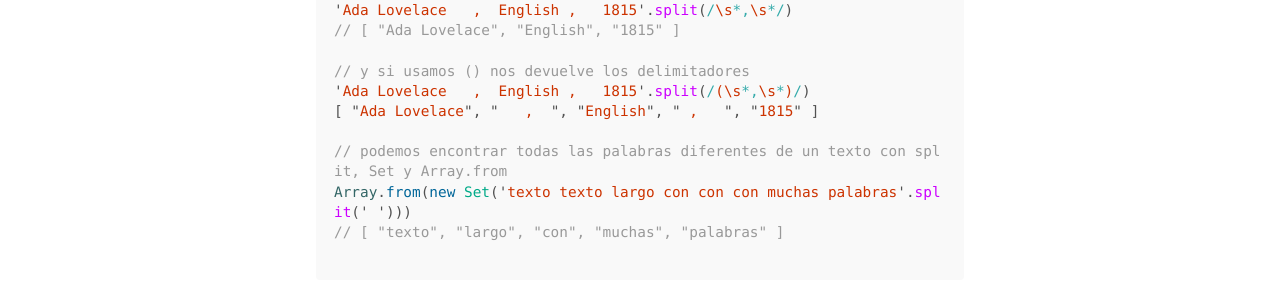
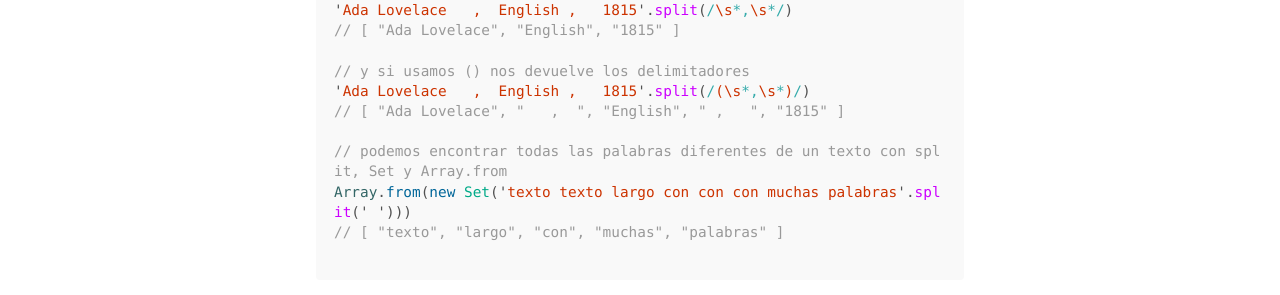
Before and after one commit to juanmirod/juanmirod.github.io, a Jekyll site: the page built from _posts/2017-07-19-javascript-split.markdown, in a window 1280 px wide. Shown: the part 1426-1721 px from the top of the page. Built offline with Jekyll 4.4.1, drawn with Linux system fonts in a browser that asks for light colours.

Commit message:
fix: typo

```diff
--- a/_posts/2017-07-19-javascript-split.markdown
+++ b/_posts/2017-07-19-javascript-split.markdown
@@ -45,7 +45,7 @@ Alan Turin,English,1954`.split('\n').map(line => line.split(','))
 
 // y si usamos () nos devuelve los delimitadores
 'Ada Lovelace   ,  English ,   1815'.split(/(\s*,\s*)/)
-[ "Ada Lovelace", "   ,  ", "English", " ,   ", "1815" ]
+// [ "Ada Lovelace", "   ,  ", "English", " ,   ", "1815" ]
 
 // podemos encontrar todas las palabras diferentes de un texto con split, Set y Array.from
 Array.from(new Set('texto texto largo con con con muchas palabras'.split(' ')))
```
